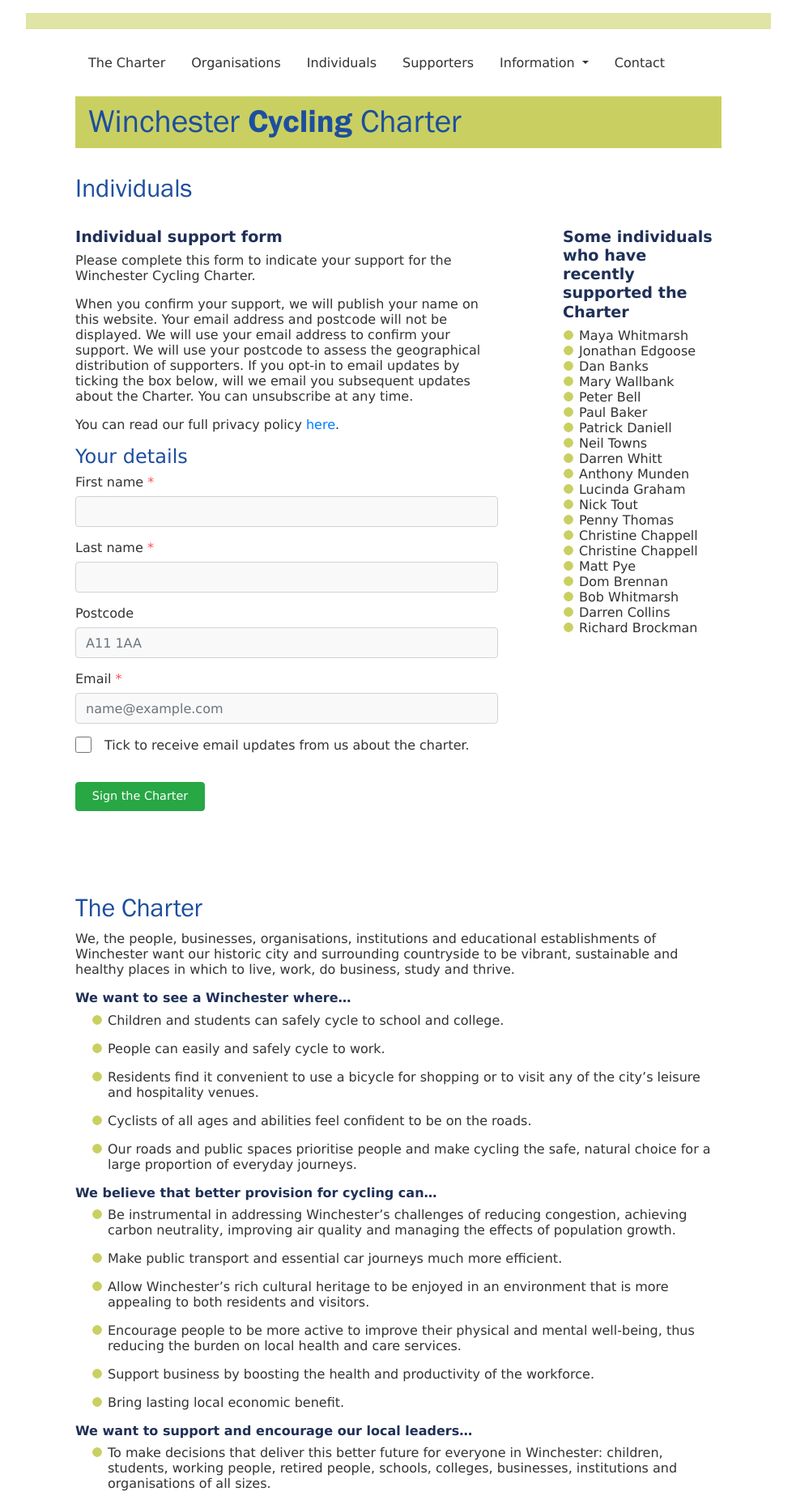
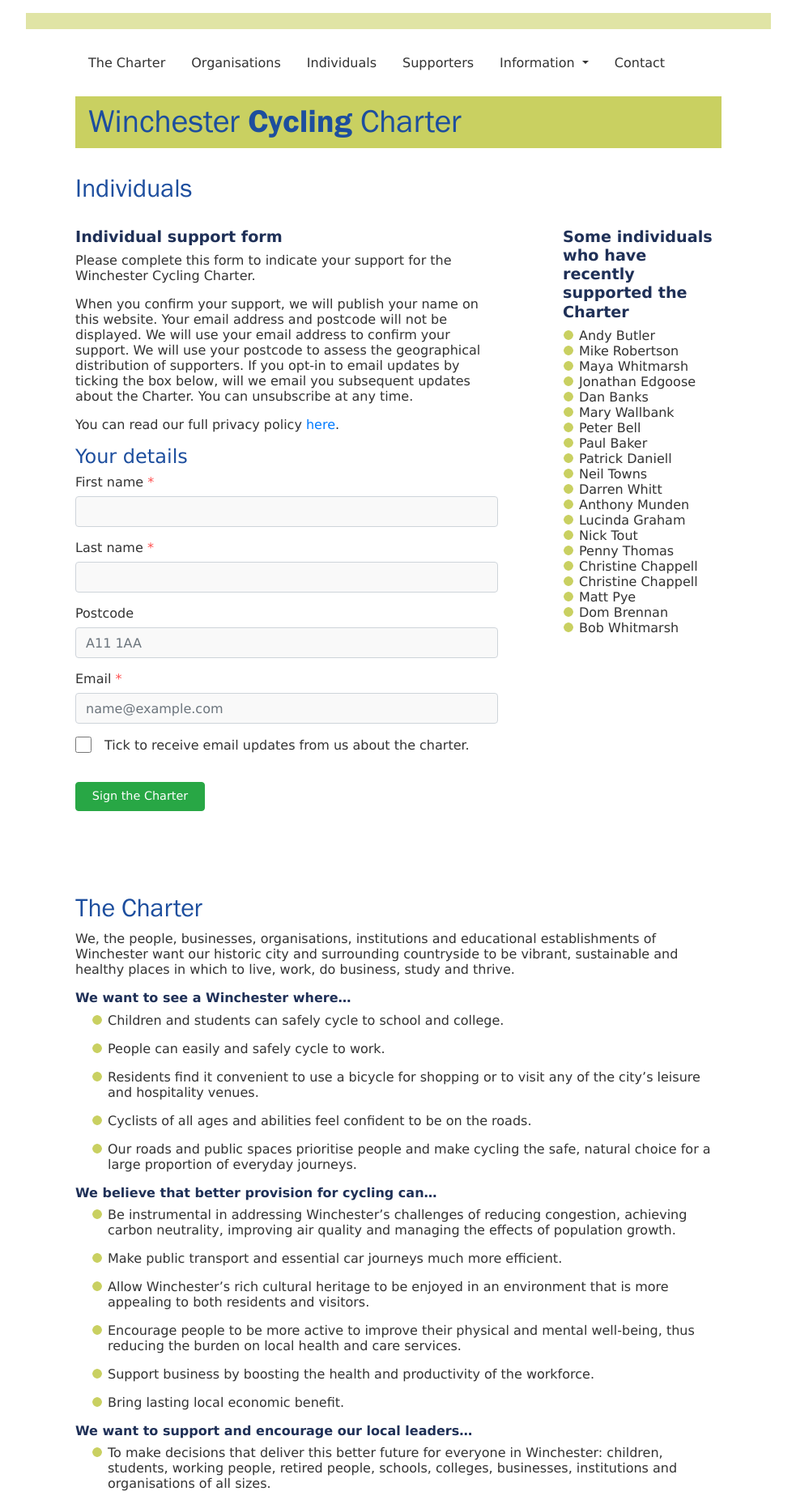
Before and after one commit to winchestercyclingcharter/winchestercyclingcharter.github.io, a Jekyll site: the page built from ind-page.md, in a window 1280 px wide. Shown: the whole page at 81% size, without its empty margins (148-1131 px from the left). Built offline with Jekyll 4.4.1, drawn with Linux system fonts in a browser that asks for light colours; nearby versions of some CDN libraries.

Commit message:
Update people.yml

```diff
--- a/_data/people.yml
+++ b/_data/people.yml
@@ -168,3 +168,5 @@ people:
 - { lastname: Edgoose , firstname: Jonathan , dt: 20210222-203233-056138 }
 - { lastname: Whitmarsh, firstname: Maya, dt: 20210222-204845-879293 }
 - { lastname: Banks, firstname: Dan, dt: 20210222-202211-083777 }
+- { lastname: Robertson, firstname: Mike, dt: 20210222-210752-666658 }
+- { lastname: Butler, firstname: Andy, dt: 20210222-214257-647746 }
```
